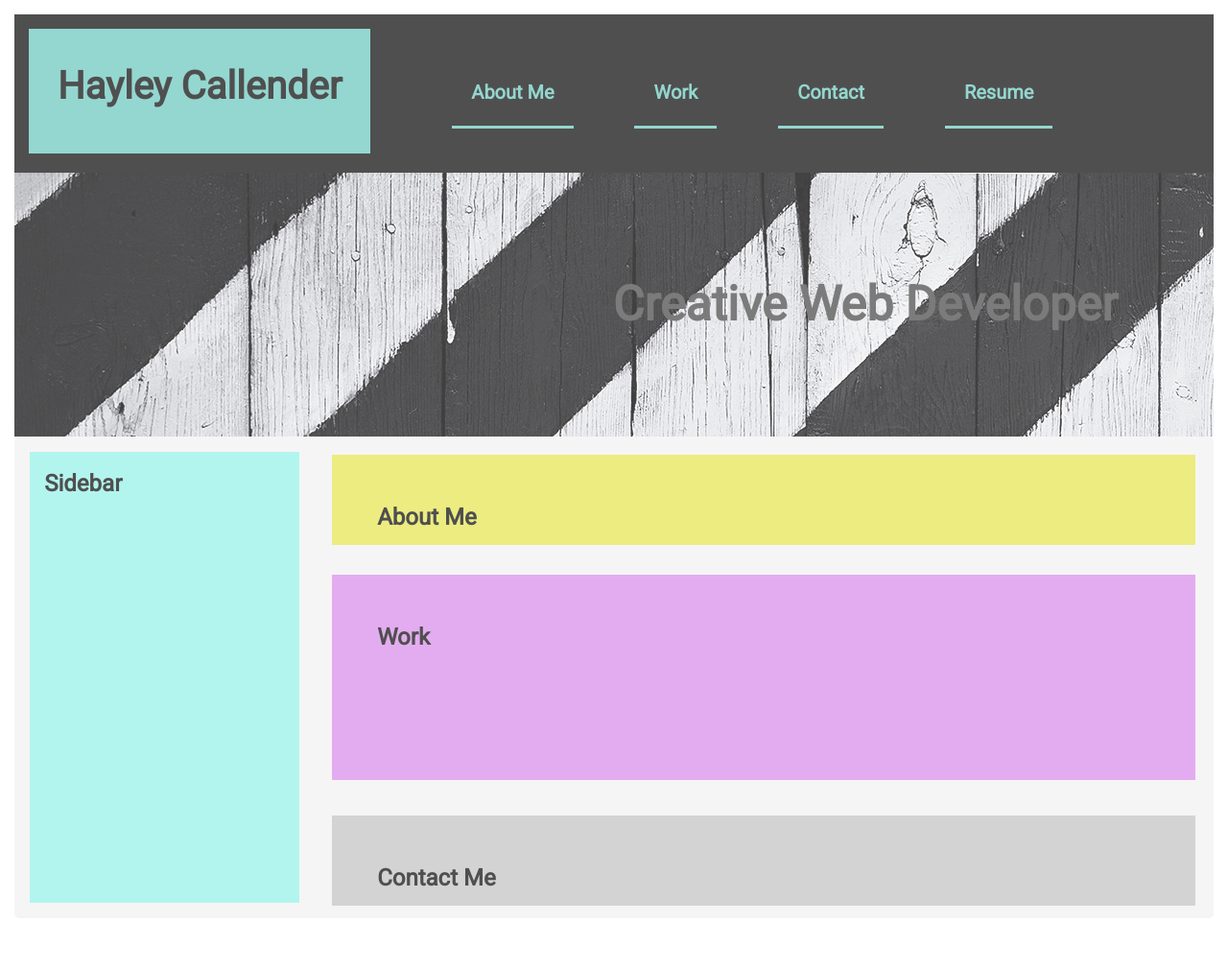
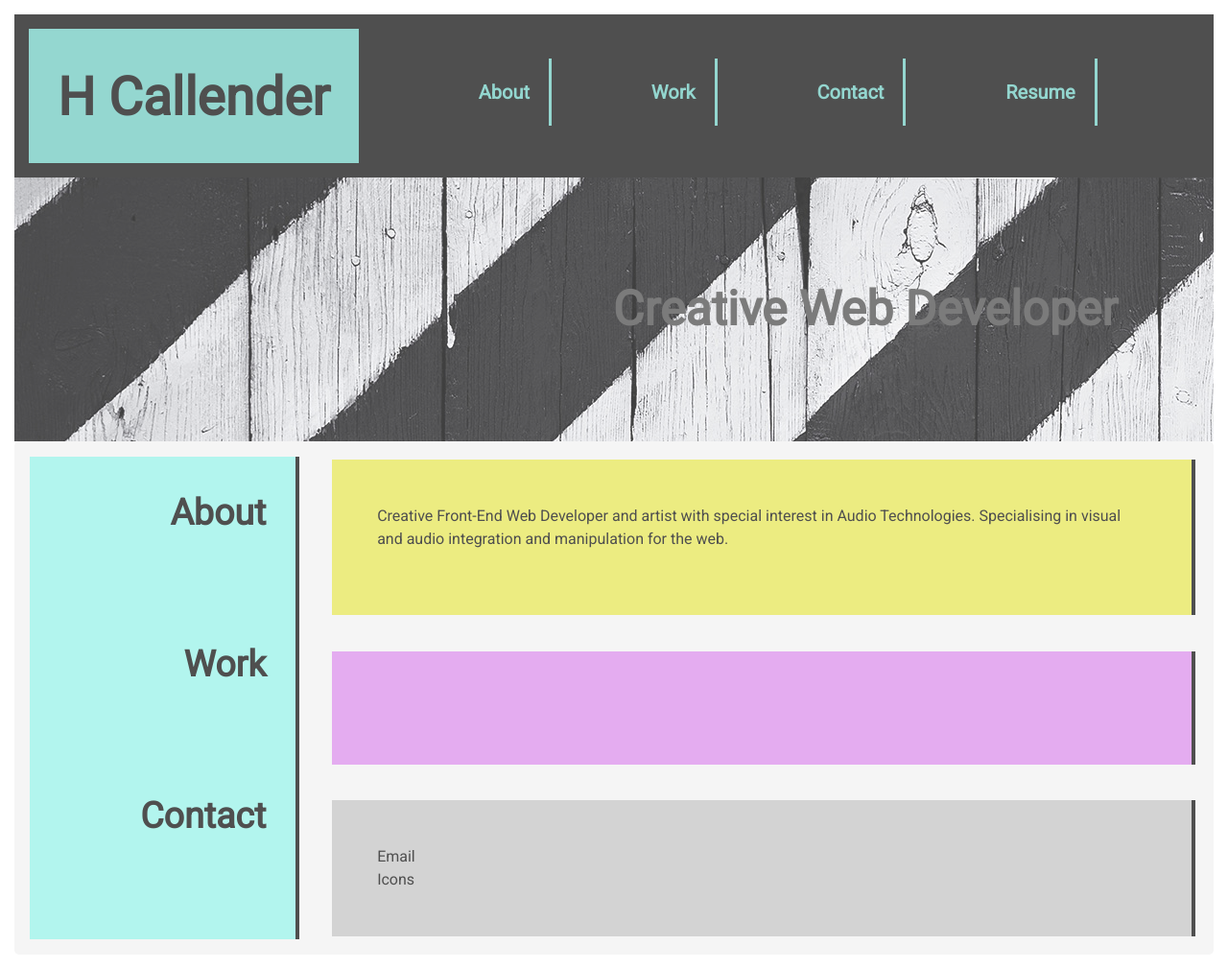
Before and after one commit to Songbird1978/Hayley-Callender-Portfolio, a plain HTML site: page index.html in a window 1280 px wide. Shown: the whole page at 96% size. Before the commit the page ends 972 px from the top, so only its background shows below. Drawn offline with Linux system fonts and the light colour scheme.

Commit message:
added styling and subgrid for links to work

```diff
--- a/css/style.css
+++ b/css/style.css
@@ -40,7 +40,7 @@ p {
 .logo {
 
   font-family: Roboto;
-  font-size: 40px;
+  font-size: 55px;
   text-shadow: 2px 2px 8px, rgb(206, 177, 208) ;
   padding:30px;
   text-align: center;
@@ -48,19 +48,20 @@ p {
   margin-top: 15px;
   margin-bottom: 15px;
   margin-left: 15px;
-  height: 130px;
+  height: 140px;
   background-color: rgba(163, 245, 237, 0.817);
 
 }
 
 .navItem {
   border-style:solid;
-  border-bottom-color:rgba(163, 245, 237, 0.817);
+  border-bottom: none;
   border-left: none;
-  border-right: none;
+  border-right-color: rgba(163, 245, 237, 0.817);
   border-top: none;
   padding: 20px;
   margin: 30px;
+  margin-left: 50px;
 
 }
 
@@ -82,7 +83,7 @@ nav ul li a {
 
 nav ul li a:hover {
   color:rgb(206, 177, 208);
-  transition: 2s;
+  transition: 1s;
 }
 
 
@@ -115,34 +116,66 @@ nav ul li a:hover {
   background-color: whitesmoke;
   border-radius: 5px;
   grid-template-columns: 25% 25% 25% 25%;
-  grid-template-rows: 25% 25% 25% 25%;
+  grid-template-rows: 200px auto auto auto;
   grid-template-areas:
 
   "Sidebar about about about"
-  "Sidebar work work work"
   "Sidebar work work work"
   "Sidebar contact contact contact"
 
 }
 
-#Sidebar {
+.Sidebar {
+  display:grid;
   grid-area: Sidebar;
   background-color:rgba(163, 245, 237, 0.817);
   padding: 5%;
   margin: 5%;
   font-family: Roboto;
   color: rgb(79, 79, 79);
+  font-size: 25px;
+  text-align: right;
+  border-right: solid 4px  rgb(79, 79, 79);
+  gap: 2px;
 
 
 }
 
+#sideAbout {
+  display:grid;
+  grid-area: row 1 column 1 !important;
+  color: rgb(79, 79, 79);
+  padding: 5px;
+  margin: 10px;
+}
+
+#sideWork {
+  display:grid;
+  grid-area: row 2 column 1 !important;
+  color: rgb(79, 79, 79);
+  padding: 5px;
+  margin: 10px;
+}
+
+#sideContact {
+  display:grid;
+  grid-area: row 3 column 1 !important;
+  color: rgb(79, 79, 79);
+  padding: 5px;
+  margin: 10px;
+}
+
 #about {
   grid-area: about;
+  min-height:fit-content;
+  display: grid;
   background-color:rgb(236, 236, 129);
   padding: 5%;
   margin: 2%;
   font-family: Roboto;
   color: rgb(79, 79, 79);
+  border-right: solid 4px  rgb(79, 79, 79);
+  gap: 2px;
 
 }
 
@@ -153,7 +186,8 @@ nav ul li a:hover {
   margin: 2%;
   font-family: Roboto;
   color: rgb(79, 79, 79);
-
+  border-right: solid 4px  rgb(79, 79, 79);
+  gap: 2px;
 }
 
 #contact {
@@ -163,6 +197,8 @@ nav ul li a:hover {
   margin: 2%;
   font-family: Roboto;
   color: rgb(79, 79, 79);
+  border-right: solid 4px  rgb(79, 79, 79);
+  gap: 2px;
 
 }
 
--- a/index.html
+++ b/index.html
@@ -9,7 +9,9 @@
   <link rel="stylesheet" type="text/css" href="./css/style.css" />
   <link rel="preconnect" href="https://fonts.googleapis.com">
   <link rel="preconnect" href="https://fonts.gstatic.com" crossorigin>
-  <link href="https://fonts.googleapis.com/css2?family=Amatic+SC&family=Caveat:wght@400;700&family=Roboto:wght@100;400&display=swap" rel="stylesheet">
+  <link
+    href="https://fonts.googleapis.com/css2?family=Amatic+SC&family=Caveat:wght@400;700&family=Roboto:wght@100;400&display=swap"
+    rel="stylesheet">
 </head>
 
 
@@ -18,9 +20,9 @@
   <!-- main logo / nav -->
   <nav class="nav">
 
-      <h1 class="logo">Hayley Callender</h1>
+    <h1 class="logo">H Callender</h1>
     <ul>
-        <li class="navItem"><a href="#">About Me</a></li>
+      <li class="navItem"><a href="#">About</a></li>
       <li class="navItem"><a href="#">Work</a></li>
       <li class="navItem"><a href="#">Contact</a></li>
       <li class="navItem"><a href="#">Resume</a></li>
@@ -31,7 +33,7 @@
 
   <section class="hero-banner">
     <div>
-      <hero class= "hero-bg">
+      <hero class="hero-bg">
         <h1 class="hero-tag">Creative Web Developer</h2>
       </hero>
 
@@ -46,22 +48,33 @@
 
     <!-- Sidebar -->
     <section class="Sidebar" id="Sidebar">
-      <h2>Sidebar</h2>
+
+      <h2 id="sideAbout">About</h2>
+
+      <h2 id="sideWork">Work</h2>
+
+      <h2 id="sideContact">Contact </h2>
+
     </section>
 
     <!-- about me -->
     <section class="about" id="about">
-      <h2>About Me</h2>
+      <p>Creative Front-End Web Developer and artist with special interest in Audio Technologies. Specialising in visual
+        and audio integration and manipulation for the web.</p>
     </section>
 
     <!-- portfolio container -->
     <section class="work" id="work">
-      <h2>Work</h2>
+      <container class="subGrid">
+        <img src="" class="projectOne" link="" type="button" alt="">
+      </container>
     </section>
 
     <!-- contact -->
     <section class="contact" id="contact">
-      <h2>Contact Me</h2>
+      <div>Email</div>
+      <div>Icons</div>
+
     </section>
 
 
```
Lines whose indentation alone changed are shown as unchanged.
